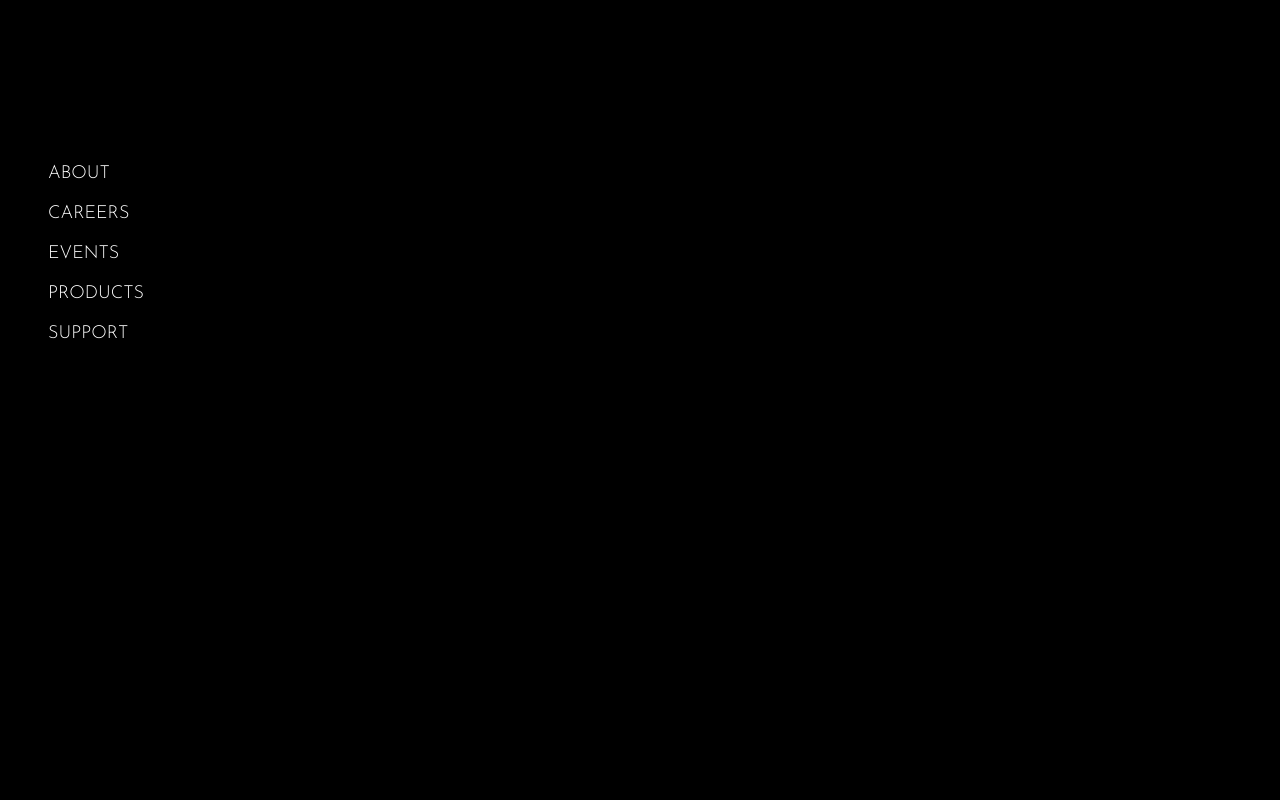
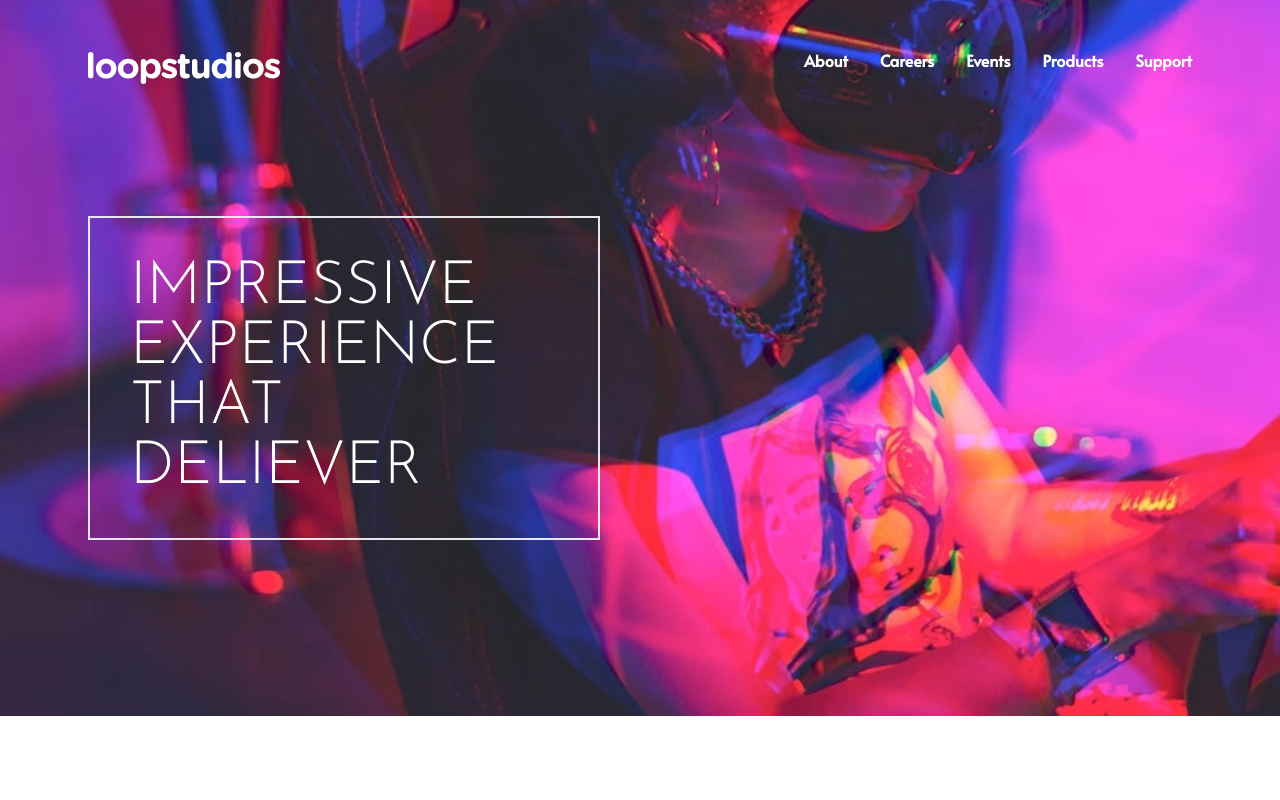
Before and after one commit to claudiu1987/Loopstudios-tailwind, a website: page index.html in a window 1280 px wide. Shown: the top 800 px of the page. Drawn offline with Linux system fonts and the light colour scheme.

Commit message:
bug fixed

```diff
--- a/index.html
+++ b/index.html
@@ -71,7 +71,7 @@
         <!-- - Mobile Menu -->
         <div
           id="menu"
-          class="absolute top-0 bottom-0 left-0 flex flex-col self-end w-full min-h-screen py-1 pt-40 pl-12 space-y-3 text-lg text-white uppercase bg-black"
+          class="absolute top-0 bottom-0 left-0 flex-col self-end hidden w-full min-h-screen py-1 pt-40 pl-12 space-y-3 text-lg text-white uppercase bg-black"
         >
           <a href="#" class="hover:text-pink-500">About</a>
           <a href="#" class="hover:text-pink-500">Careers</a>
```
